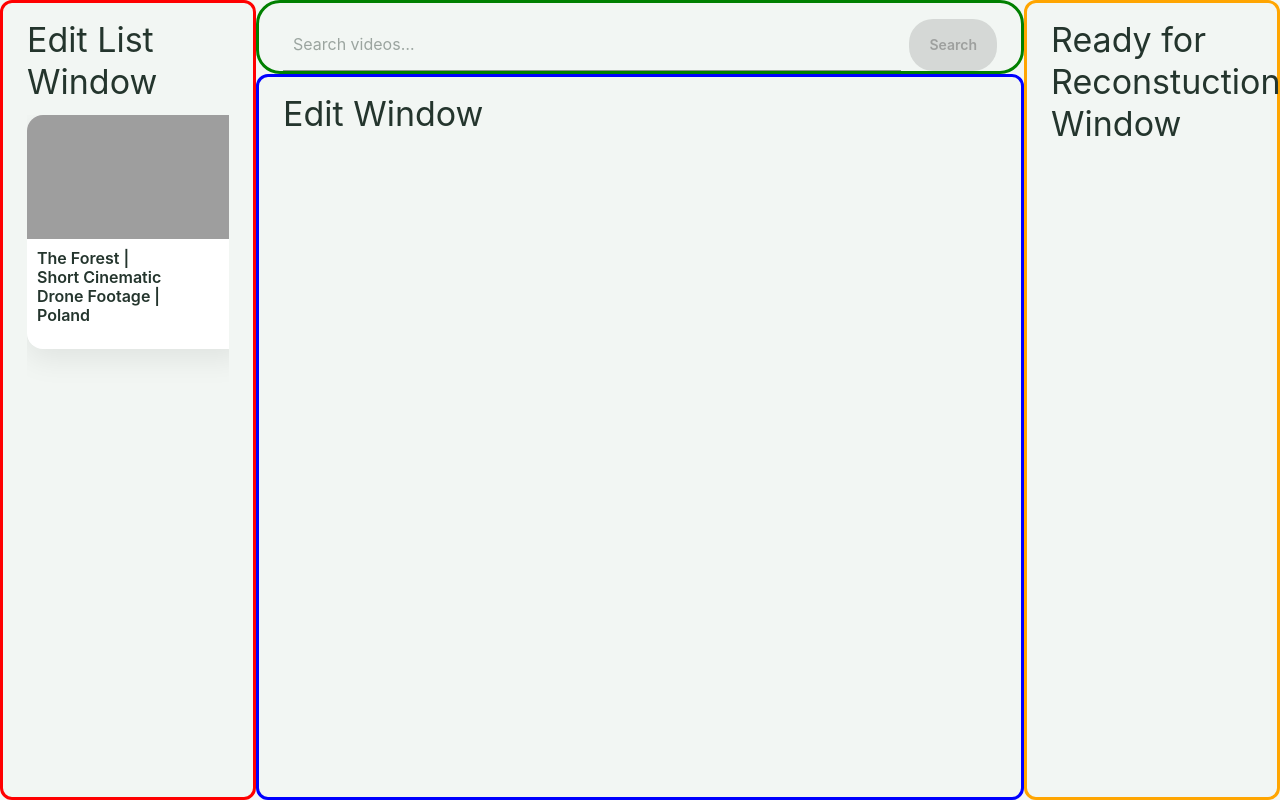
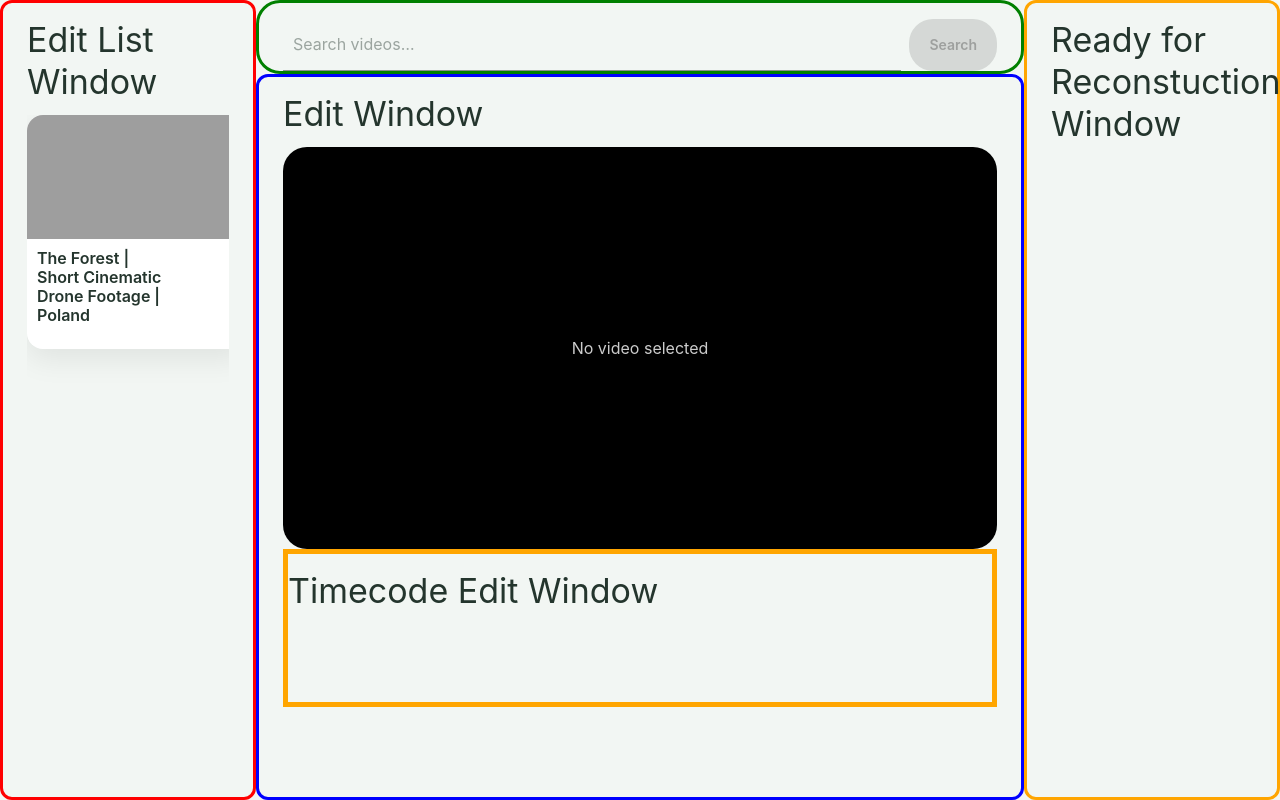
Before and after one commit to mirkofebbo/forest-recomposer, a React (Vite) app: page / in a window 1280 px wide. Built offline with nearby package versions, Linux system fonts and the light colour scheme; grey boxes are pictures that could not be loaded; some icons are missing.

Commit message:
display video in the edit window

```diff
--- a/src/App.tsx
+++ b/src/App.tsx
@@ -39,7 +39,7 @@ export default function App() {
             <VideoSearch mode={MODE} manifestData={manifestData} setManifestData={setManifestData} onOpenVideoModal={openVideo}/>
           </Box>
           <Box sx={{ height: "100%" }}>
-            <EditWindow mode={MODE} />
+            <EditWindow mode={MODE} manifestData={manifestData} setManifestData={setManifestData} />
           </Box>
 
         </Box>
--- a/src/components/editListWindow.tsx
+++ b/src/components/editListWindow.tsx
@@ -18,7 +18,7 @@ export default function EditListWindow({ mode, manifestData, setManifestData, on
     const toEdit = manifestData?.to_edit ?? [];
 
     useEffect(() => {
-        console.log("EditWindow manifestData updated:", manifestData);
+        console.log("EditListWindow  updated:", manifestData);
     }, [manifestData]);
 
     return (
--- a/src/components/editWindow.tsx
+++ b/src/components/editWindow.tsx
@@ -1,14 +1,65 @@
-import React, { useState } from "react";
+import React, { useEffect, useState } from "react";
+import type { Dispatch, SetStateAction } from "react";
+import type { Manifest, VideoItem } from "../types";
 import { Container, Typography, Box, Link, Button } from '@mui/material';
 
-export default function EditWindow({mode}: {mode?: string} ) {
+export default function EditWindow({ mode, manifestData, setManifestData, }:
+    {
+        mode?: string,
+        manifestData?: Manifest,
+        setManifestData?: Dispatch<SetStateAction<Manifest>>,
+    }) {
 
+    const video = manifestData?.in_progress[0];
+
+    useEffect(() => {
+        console.log("editWindow Video: ", video);
+    }, [manifestData])
 
     return (
-        <Container sx={ [ mode === "DEBUG" && { border: '3px solid blue',  borderRadius: 1 }, {height: "100%"} ] }>
+        <Container sx={[mode === "DEBUG" && { border: '3px solid blue', borderRadius: 1 }, { height: "100%" }]}>
             <Box sx={{ marginTop: 2 }}>
                 <Typography variant="h4" gutterBottom>Edit Window</Typography>
+                {/* Video content area */}
+                <Box
+                    sx={{
+                        width: "100%",
+                        aspectRatio: "16 / 9",
+                        bgcolor: "black",
+                        borderRadius: 2,
+                        overflow: "hidden",
+                    }}
+                >
+                    {video?.videoId ? (
+                        <iframe
+                            width="100%"
+                            height="100%"
+                            src={`https://www.youtube.com/embed/${video.videoId}`}
+                            title="YouTube video player"
+                            frameBorder="0"
+                            allow="accelerometer; autoplay; clipboard-write; encrypted-media; gyroscope; picture-in-picture"
+                            allowFullScreen
+                        />
+                    ) : (
+                        <Box
+                            sx={{
+                                height: "100%",
+                                display: "grid",
+                                placeItems: "center",
+                                color: "white",
+                                opacity: 0.8,
+                            }}
+                        >
+                            No video selected
+                        </Box>
+                    )}
+                </Box>
+
             </Box>
+            <Box sx={{ height: "22%", border: "5px solid orange", flexGrow: 1 }} >
+                <Typography sx={{marginTop: 2 }} variant="h4" gutterBottom>Timecode Edit Window </Typography>
+            </Box>
+
         </Container>
     );
 }
--- a/src/components/utils/BasicMenu.tsx
+++ b/src/components/utils/BasicMenu.tsx
@@ -44,11 +44,16 @@ export default function BasicMenu({ itemId, manifestData, setManifestData, setSh
   const handleEdit = () => {
     if (!itemId || !manifestData || !setManifestData) return;
 
-    const newToEdit = manifestData.to_edit.filter((item) => item.videoId !== itemId);
+    const itemToAdd =
+      manifestData.to_edit.find((item) => item.videoId === itemId) ||
+      manifestData.completed.find((item) => item.videoId === itemId);
 
+    if (!itemToAdd) return;
     setManifestData({
       ...manifestData,
-      in_progress: newToEdit,
+      in_progress: [
+        itemToAdd,
+      ],
     });
 
     handleClose();
```
